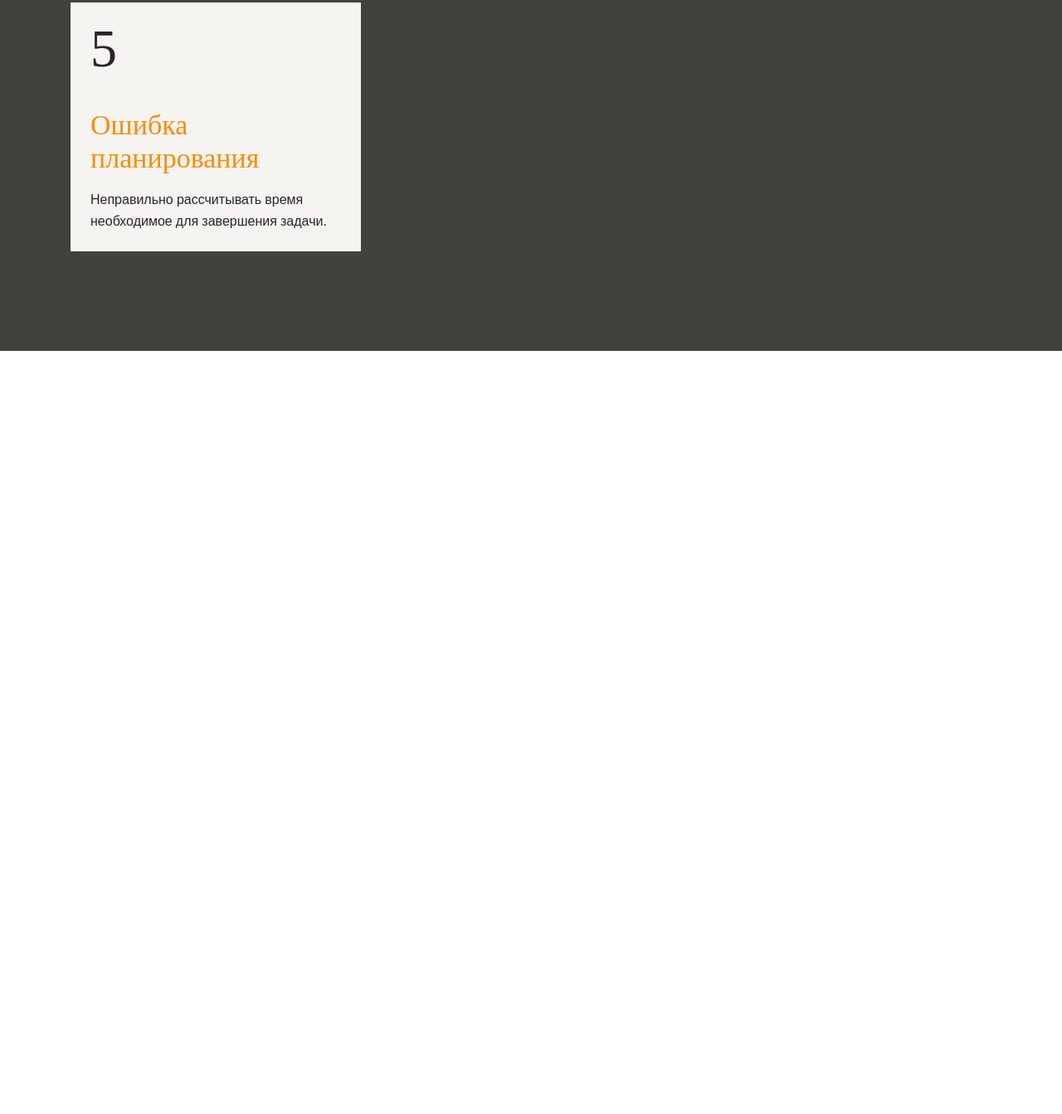
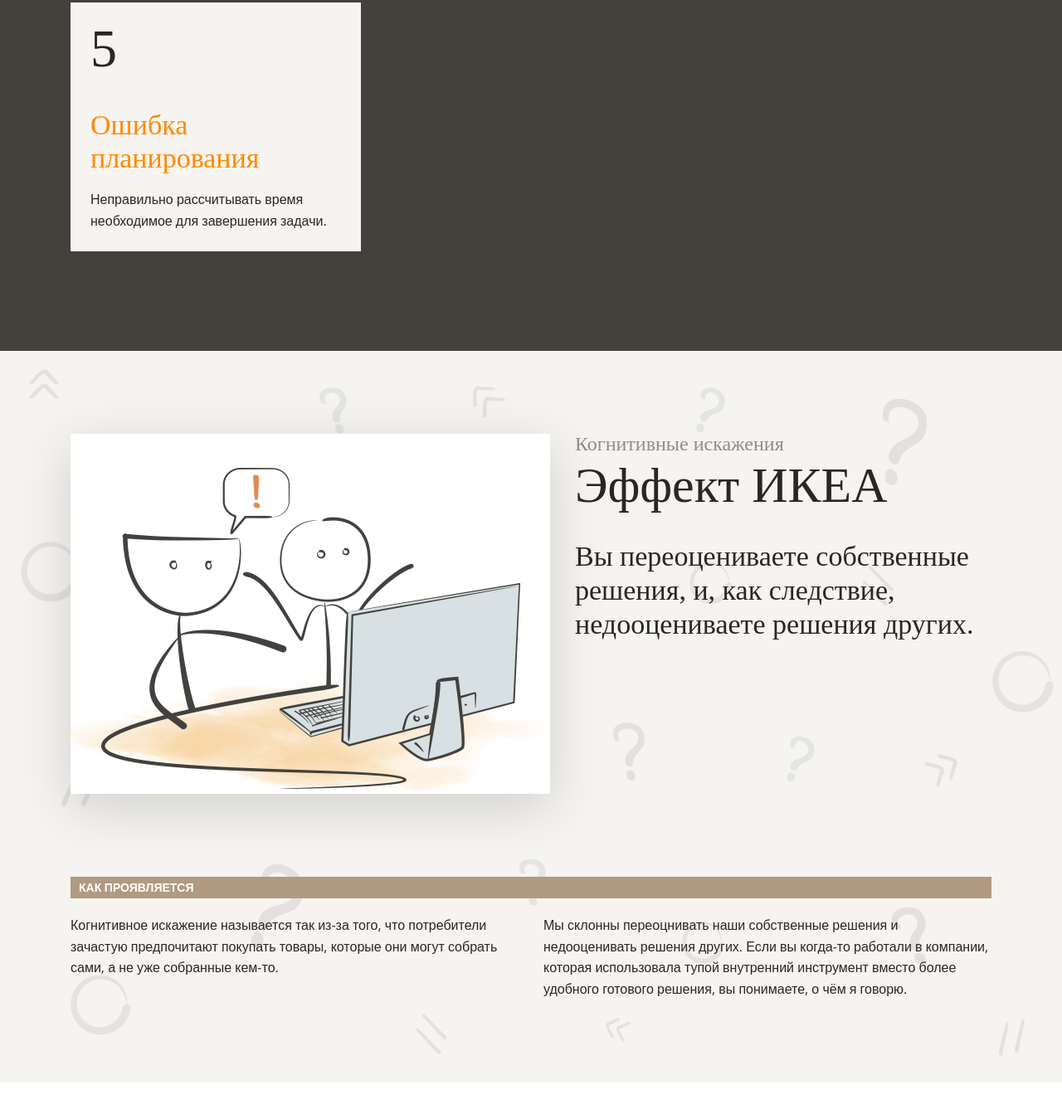
Before and after one commit to MaxNeverov/layout-designer-project-lvl1, a website: page src/index.html in a window 1280 px wide. Shown: the part 2604-3947 px from the top of the page at 83% size. Before the commit the page ends 3027 px from the top, so only its background shows below. Drawn offline with nearby package versions, Linux system fonts and the light colour scheme; a web font is replaced by a local one.

Commit message:
секция эффект икеа

```diff
--- a/src/index.html
+++ b/src/index.html
@@ -21,7 +21,7 @@
           Когнитивные <br />искажения <br /><span class="dark-text">в программировании</span>
         </h1>
         <img class="header-image" src="images/main.png" alt="" />
-        <div class="col-cont">
+        <div class="flex-cont">
           <div class="col first-ch">
             <p>
               Мы, разработчики, часто сталкиваемся с проблемами, которые идут
@@ -55,6 +55,7 @@
             <iframe class="video" width="919" height="569" src="https://www.youtube.com/embed/jie9AizBqss" frameborder="0" allowfullscreen></iframe>
         </div>
       </section>
+
       <section class="section video-marg" id="1">
           <div class="container">
               <nav class="flex-card">
@@ -63,9 +64,9 @@
                   </div>
 
                   <div class="card">
-                    <a href="#" class="card-a">
+                    <a href="#ikea-effect" class="card-a">
                         <h2 class="number">1</h2>
-                        <h3 class="effect-h3">Эффект ИКЕА</h3>
+                        <h3 class="card-effect-h3">Эффект ИКЕА</h3>
                         <p class="card-p">Вы переоцениваете собственные решения, и, как следствие, недооцениваете решения других.</p>
                     </a>
                   </div>
@@ -73,7 +74,7 @@
                   <div class="card card-end">
                     <a href="#" class="card-a">
                         <h2 class="number">2</h2>
-                        <h3 class="effect-h3 ">Преждевременная оптимизация</h3>
+                        <h3 class="card-effect-h3 ">Преждевременная оптимизация</h3>
                         <p class="card-p">Вы оптимизируете что-то задолго до того, как в этом появляется необходимость.</p>
                     </a>
                   </div>
@@ -81,7 +82,7 @@
                   <div class="card">
                     <a href="#" class="card-a">
                         <h2 class="number">3</h2>
-                        <h3 class="effect-h3">Искажение новизны</h3>
+                        <h3 class="card-effect-h3">Искажение новизны</h3>
                         <p class="card-p">Вы даёте более высокую оценку тем событиям, которые произошли недавно, и недооцениваете более старые.</p>
                     </a>
                   </div>
@@ -89,7 +90,7 @@
                   <div class="card">
                     <a href="#" class="card-a">
                         <h2 class="number">4</h2>
-                        <h3 class="effect-h3">Гиперболическое обесценивание</h3>
+                        <h3 class="card-effect-h3">Гиперболическое обесценивание</h3>
                         <p class="card-p">Вы гонитесь за немедленной маленькой выгодой и игнорируете более крупную, недоступную сейчас, но доступную в будущем.</p>
                     </a>
                   </div>
@@ -97,24 +98,59 @@
                   <div class="card card-end">
                     <a href="#" class="card-a">
                         <h2 class="number">5</h2>
-                        <h3 class="effect-h3">Ошибка планирования</h3>
+                        <h3 class="card-effect-h3">Ошибка планирования</h3>
                         <p class="card-p">Неправильно рассчитывать время необходимое для завершения задачи.</p>
                     </a>
                   </div>
-
-
-
               </nav>
 
           </div>
       </section>
-      <section class="section"></section>
-      <section class="section"></section>
-      <section class="section"></section>
-      <section class="section"></section>
-      <section class="section"></section>
+
+      <section class="sec-rel bg_before sec-col-light" id="ikea-effect">
+        <div class="container">
+          <div class="flex-cont">
+            <img class="effect-img" src="images/1.png" alt="">
+            <div>
+              <p class="effect-p">Когнитивные искажения</p>
+              <h2 class="effect-h2">Эффект ИКЕА</h2>
+              <h3 class="effect-h3">Вы переоцениваете собственные решения, и, как следствие, недооцениваете решения других.</h3>
+            </div>
+          </div>
+          <h4>КАК ПРОЯВЛЯЕТСЯ</h4>
+          <div class="flex-cont">
+            <div class="col first-ch">
+              <p class="p-marg-none">
+                Когнитивное искажение называется так из-за того, что потребители зачастую предпочитают покупать товары, которые они могут собрать сами, а не уже собранные кем-то.
+              </p>
+            </div>
+            <div class="col">
+              <p class="p-marg-none">
+                Мы склонны переоцнивать наши собственные решения и недооценивать решения других. Если вы когда-то работали в компании, которая использовала тупой внутренний инструмент вместо более удобного готового решения, вы понимаете, о чём я говорю.
+              </p>
+            </div>
+        </div>
+      </section>
+
+      <section class="section">
+        <div class="container"></div>
+      </section>
+
+      <section class="section">
+        <div class="container"></div>
+      </section>
+
+      <section class="section">
+        <div class="container"></div>
+      </section>
+
+      <section class="section">
+        <div class="container"></div>
+      </section>
     </main>
 
-    <footer class="footer"></footer>
+    <footer class="footer">
+      <div class="container"></div>
+    </footer>
   </body>
 </html>
--- a/src/styles/style.css
+++ b/src/styles/style.css
@@ -89,9 +89,8 @@
   z-index: -1;
 }
 
-.col-cont{
+.flex-cont{
   display: flex;
-
 }
 
 .first-ch{
@@ -159,7 +158,6 @@
 
 .card{
   background-color: var(--light);
-
   max-width: 302px;
   margin-right: 30px;
   margin-bottom: 20px;
@@ -172,7 +170,6 @@
 
 .card:hover{
   background-color: var(--basic_orande);
-
 }
 
 .card:hover h2{
@@ -199,12 +196,54 @@
   line-height: 1;
 }
 
-.effect-h3{
+.card-effect-h3{
   color: var(--basic);
   margin-bottom: 16px;
 }
 
 .card-p{
   margin-bottom: 0;
+}
 
+.sec-rel{
+  position: relative;
 }
+
+.sec-col-light{
+  background-color: var(--light);
+  z-index: 1;
+}
+
+.effect-img{
+  vertical-align: middle;
+  margin-right: 30px;
+  filter: drop-shadow(0 16px 32px rgba(0, 0, 0, 0.15));
+}
+
+.effect-p{
+  font-family: 'Neucha', italic;
+  color: var(--tr_dark);
+  font-size: 24px;
+  margin-top: 0;
+  margin-bottom: 0;
+}
+
+.effect-h2{
+  margin-bottom: 30px;
+}
+
+h4{
+  font-family: 'Open Sans', sans-serif;
+  font-size: 14px;
+  font-weight: bold;
+  background-color: var(--brown);
+  color: var(--white);
+  padding-left: 10px;
+  margin-top: 100px;
+  margin-bottom: 20px;
+}
+
+.p-marg-none{
+  margin-top: 0;
+  margin-bottom: 0;
+}
```
